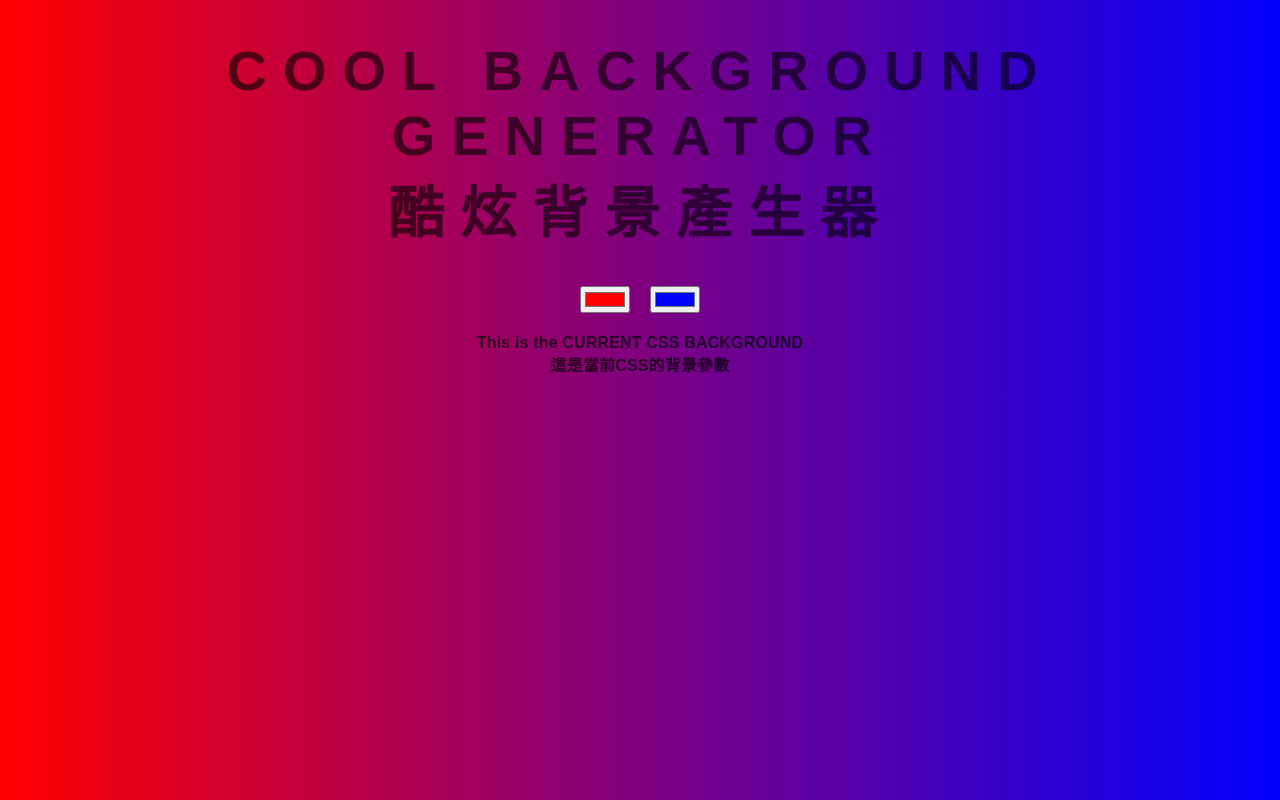
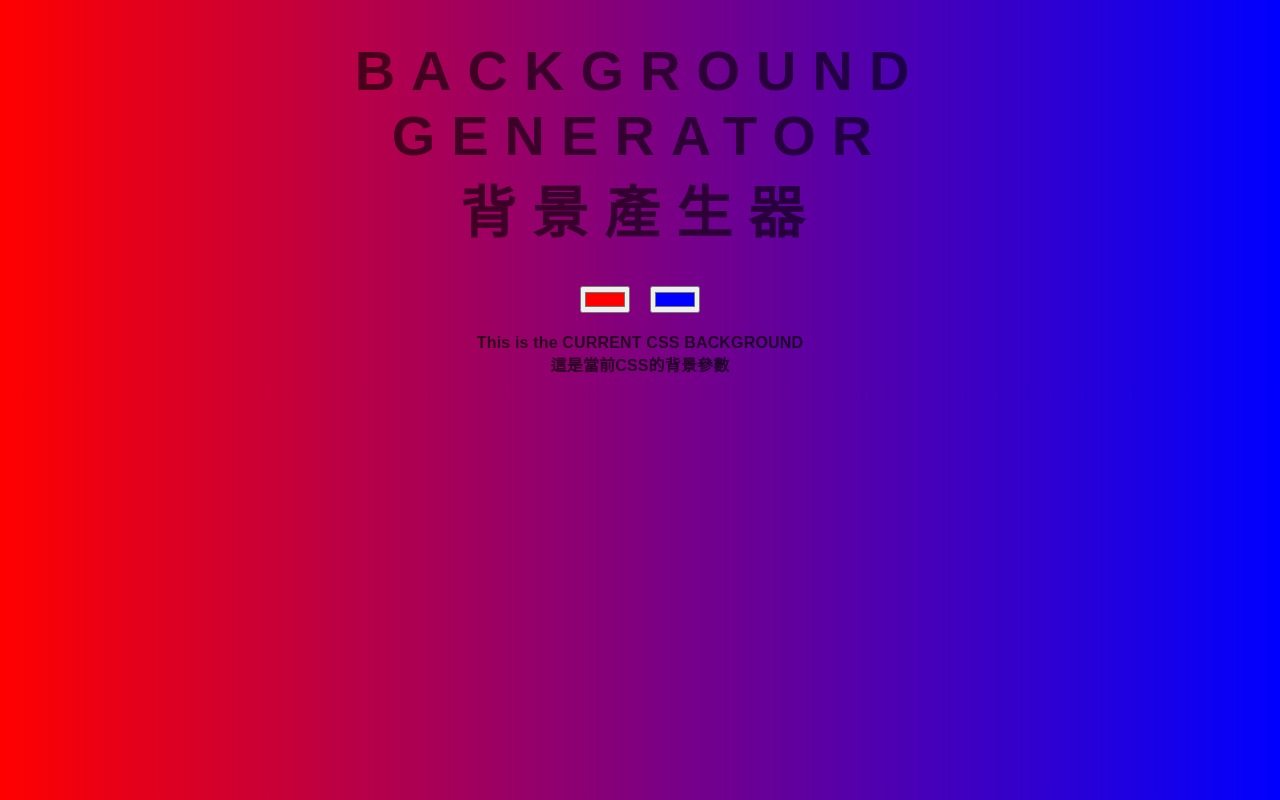
Before and after one commit to joeban0608/Background-Generator, a plain HTML site: page index.html in a window 1280 px wide. Drawn offline with Linux system fonts and the light colour scheme.

Commit message:
reverting back to old title

```diff
--- a/index.html
+++ b/index.html
@@ -4,13 +4,13 @@
     <meta charset="UTF-8">
     <meta http-equiv="X-UA-Compatible" content="IE=edge">
     <meta name="viewport" content="width=device-width, initial-scale=1.0">
-    <title>COOL Generator</title>
+    <title>BACKGROUND Generator</title>
     <link rel="stylesheet" href="./style.css">
 </head>
 <body id="gradient">
-    <h1>COOL BACKGROUND
+    <h1>BACKGROUND
         <br>GENERATOR
-        <br>酷炫背景產生器
+        <br>背景產生器
     </h1>
     <input class="color1" type="color" name="color1" value="#ff0000">
     <input class="color2" type="color" name="color2" value="#0000ff">
```
